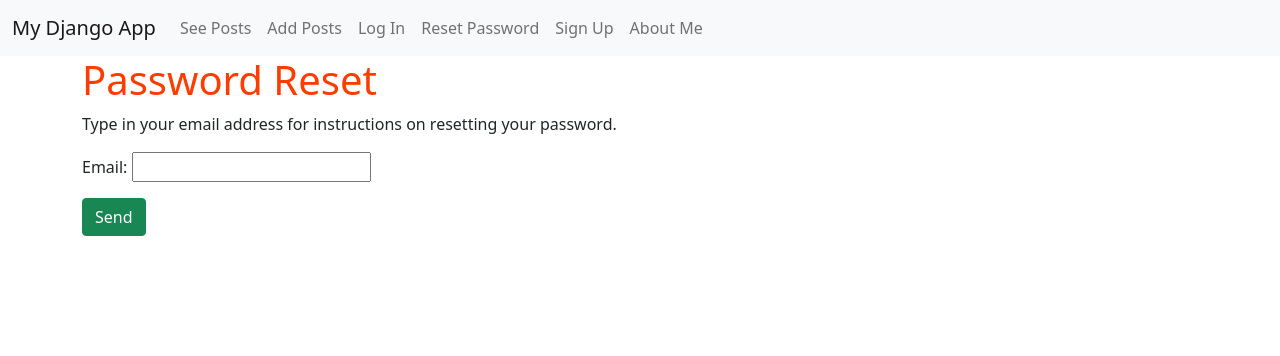
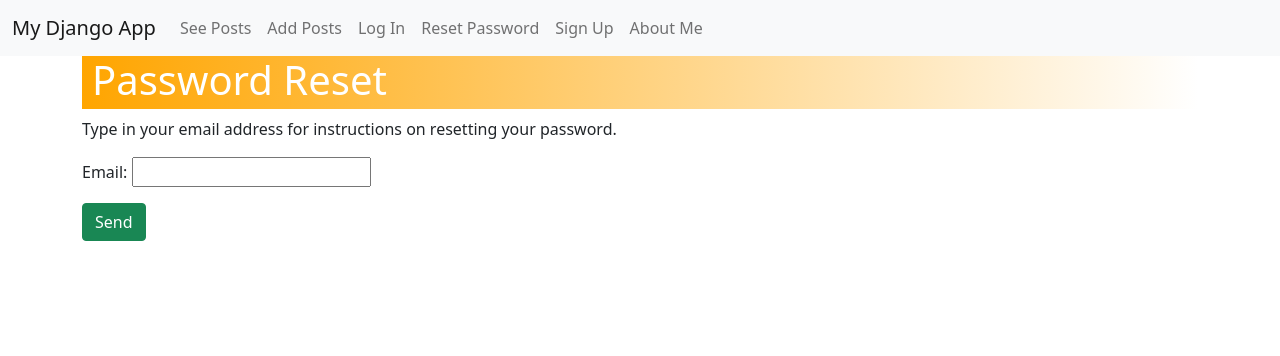
Before and after one commit to markomer/Blog, a Django app: page /accounts/password_reset/ in a window 1280 px wide. Shown: the top 356 px of the page. Run offline with Django 4.2, Linux system fonts and the light colour scheme; parts of the project's set-up code (start-up, migrations or seed data) failed here and were passed over.

Commit message:
Updated for 113 Assmt#2

```diff
--- a/config/settings.py
+++ b/config/settings.py
@@ -130,7 +130,7 @@ USE_TZ = True
 # Static files (CSS, JavaScript, Images)
 # https://docs.djangoproject.com/en/4.0/howto/static-files/
 
-STATIC_URL = '/static/'
+STATIC_URL = 'static/'
 STATICFILES_DIRS = [str(BASE_DIR.joinpath('static'))]
 STATIC_ROOT = str(BASE_DIR.joinpath('staticfiles'))
 STATICFILES_STORAGE = 'whitenoise.storage.CompressedManifestStaticFilesStorage'
--- a/static/css/base.css
+++ b/static/css/base.css
@@ -1,5 +1,5 @@
 h1 {
-  color: rgb(255, 60, 0);
+  color: rgb(67, 228, 94);
 }
 
 .post-list {
@@ -11,6 +11,16 @@ h1 {
   color: white;
   background-color: deepskyblue;
   background-image: linear-gradient(to right, deepskyblue, white);
+  display: block;
+  align-items: center;
+  justify-content: center;
+  padding: 0 0 5px 10px;
+}
+
+.password-items {
+  color: white;
+  background-color: deepskyblue;
+  background-image: linear-gradient(to right, orange, white);
   display: block;
   align-items: center;
   justify-content: center;
--- a/static/css/list.css
+++ b/static/css/list.css
@@ -0,0 +1,3 @@
+.password-items {
+  color: orange;
+}
--- a/templates/registration/password_change_done.html
+++ b/templates/registration/password_change_done.html
@@ -3,7 +3,7 @@
 {% block title %}Password Change{% endblock title %}
 
 {% block content %}
-  <h1>Successfully changed password</h1>
+  <h1 class="password-items">Successfully changed password</h1>
   <p>Your password has been change.</p>
   <p>Click <a hreff="{% url 'home' %}"">here</a> to go to the home page.</p>
 {% endblock content %}
--- a/templates/registration/password_reset_complete.html
+++ b/templates/registration/password_reset_complete.html
@@ -3,6 +3,6 @@
 {% block title %}Reset Complete{% endblock title %}
 
 {% block content %}
-  <h1>Password Reset Complete</h1>
+  <h1 class="password-items">Password Reset Complete</h1>
   <p>You've successfully changed your password.</p>
   <p>Click <a href="{% url 'login' %}</p>
--- a/templates/registration/password_reset_confirm.html
+++ b/templates/registration/password_reset_confirm.html
@@ -3,7 +3,7 @@
 {% block title %}Choose a new password{% endblock title %}
 
 {% block content %}
-<h1>Set a new password</h1>
+<h1 class="password-items">Set a new password</h1>
 <p>Use the form below to create a new pasword for your accoutn:</p>
 <form method="POST">
   {% csrf_token %}
--- a/templates/registration/password_reset_done.html
+++ b/templates/registration/password_reset_done.html
@@ -3,7 +3,7 @@
 {% block title %}Reset Password{% endblock title %}
 
 {% block content %}
-<h1>You will receive an email....</h1>
+<h1 class="password-items">You will receive an email....</h1>
 <p>Password Reset Done</p>
 
 {% endblock content %}
--- a/templates/registration/password_reset_form.html
+++ b/templates/registration/password_reset_form.html
@@ -1,9 +1,10 @@
 {% extends 'base.html' %}
+{% load static %}
 
 {% block title %}Password Reset{% endblock title %}
 
 {% block content %}
-<h1>Password Reset</h1>
+<h1 class="password-items">Password Reset</h1>
 <p>Type in your email address for instructions on resetting your password.</p>
 <form method="POST">
   {% csrf_token %}
```
Also changed, not shown: db.sqlite3.
